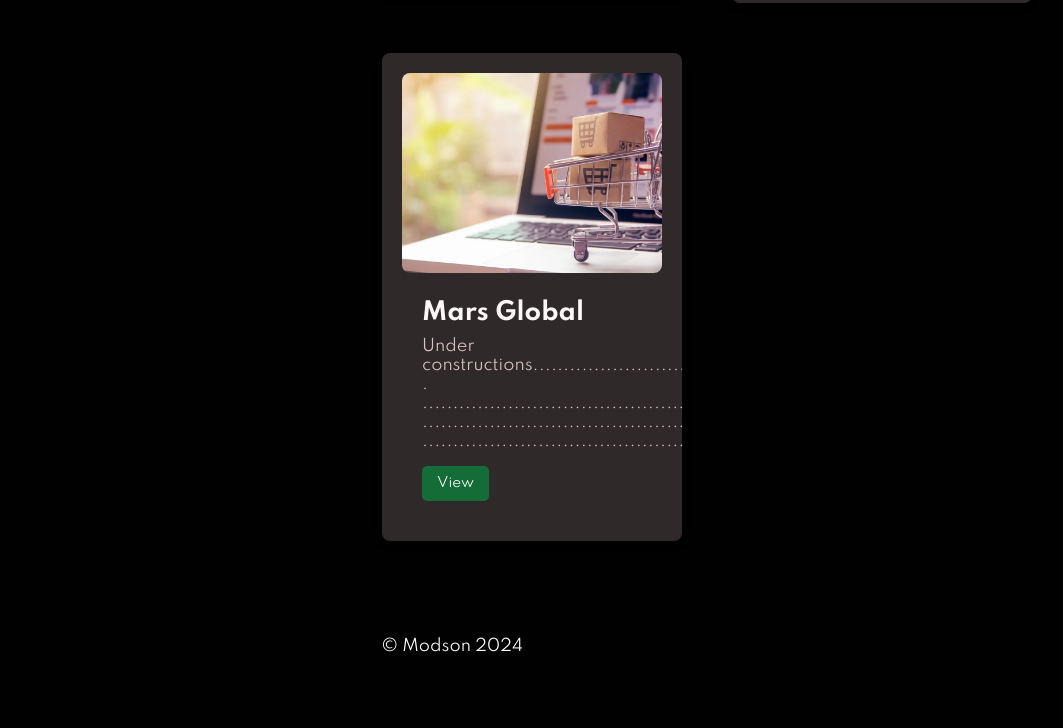
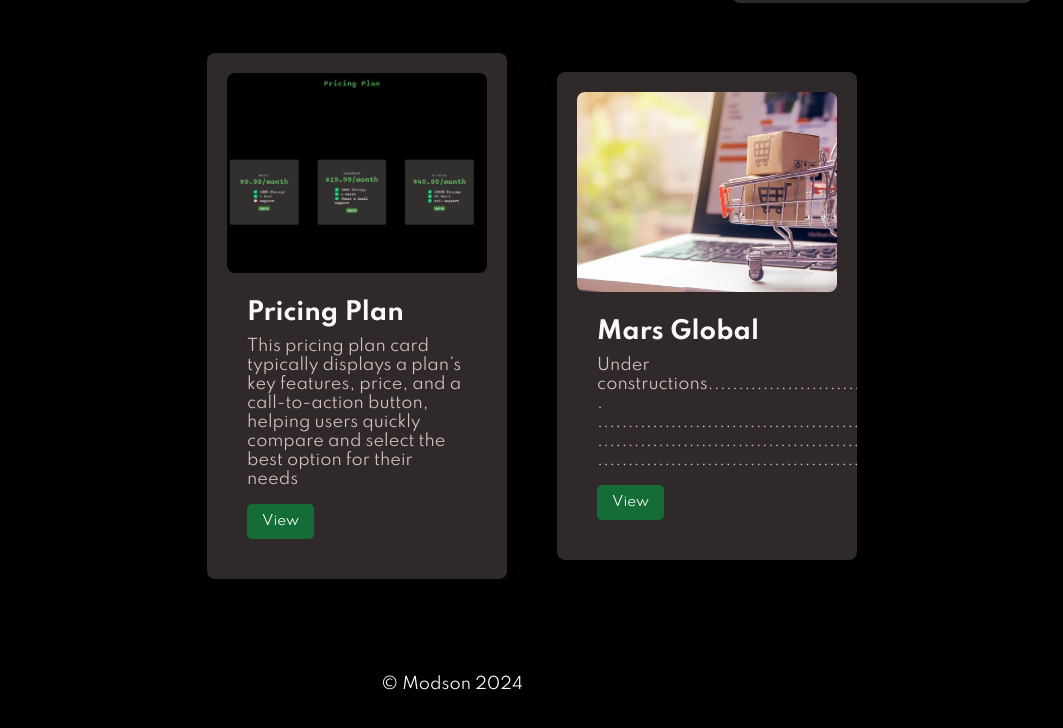
Before and after one commit to Modsontech45/Resume, a plain HTML site: page projects.html in a window 1280 px wide. Shown: the part 728-1456 px from the top of the page, without its empty margins (188-1251 px from the left). Drawn offline with nearby package versions, Linux system fonts and the light colour scheme.

Commit message:
Initial commit

```diff
--- a/projects.html
+++ b/projects.html
@@ -76,6 +76,18 @@
                         </div>
                     </div>
                     <div class="card" id="myCard">
+                        <img src="./images/Screenshot 2024-10-25 155056.png" alt="Card Image" class="card-img">
+                        <div class="card-content">
+                            <h3 class="card-title">Pricing Plan</h3>
+                            <p class="card-description">
+                                This pricing plan card typically displays a plan’s key features, price, and a call-to-action button, helping users quickly compare and select the best option for their needs
+                            </p>
+
+                            <button class="card-btn" data-url="https://modsontech45.github.io/Pricing-Plan/">View</button>
+
+                        </div>
+                    </div>
+                    <div class="card" id="myCard">
                         <img src="./images/the-95-best-online-clothing-stores-in-the-us.png" alt="Card Image" class="card-img">
                         <div class="card-content">
                             <h3 class="card-title">Mars Global</h3>
```
Also changed, not shown: images/Screenshot 2024-10-25 155056.png (added).
